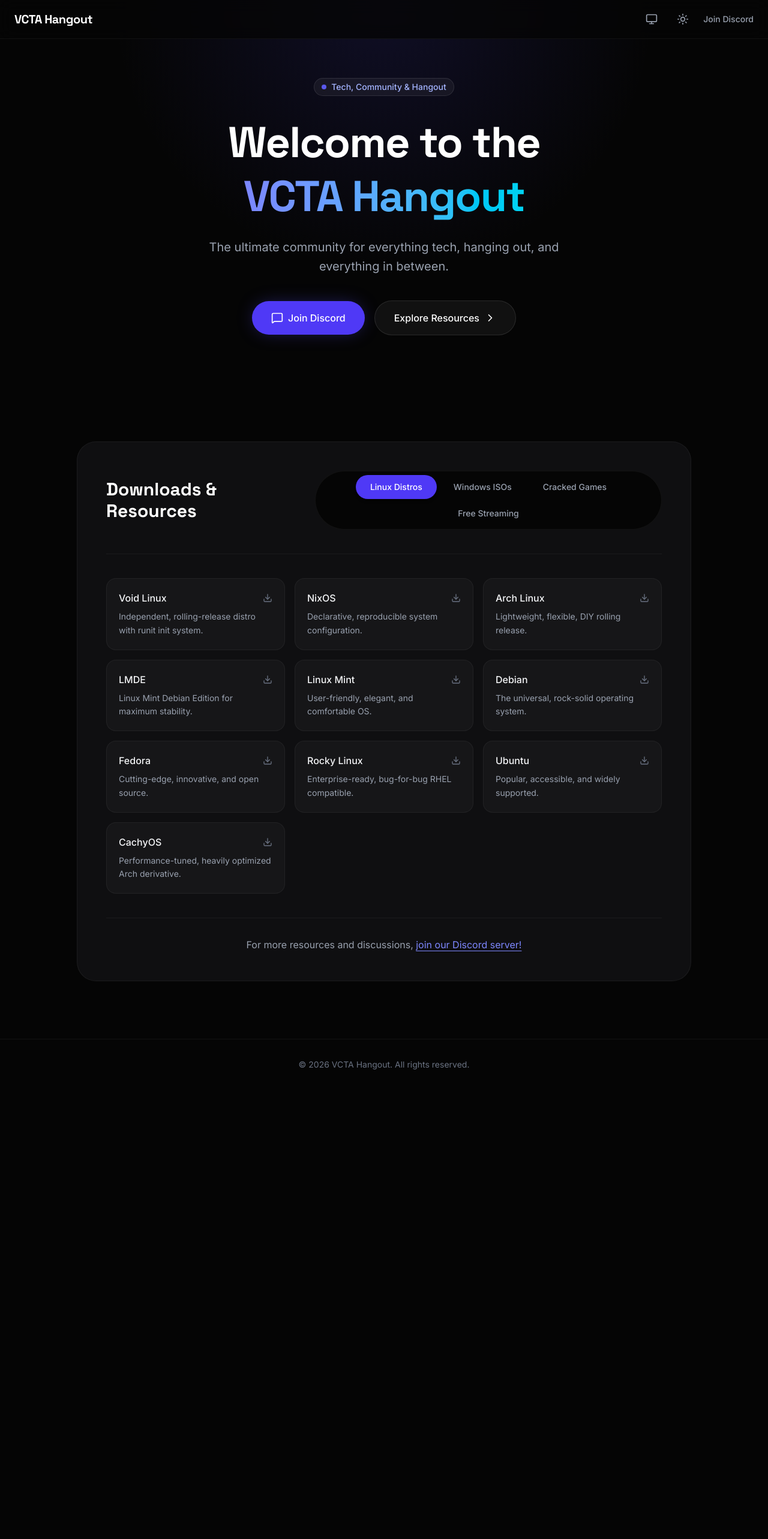
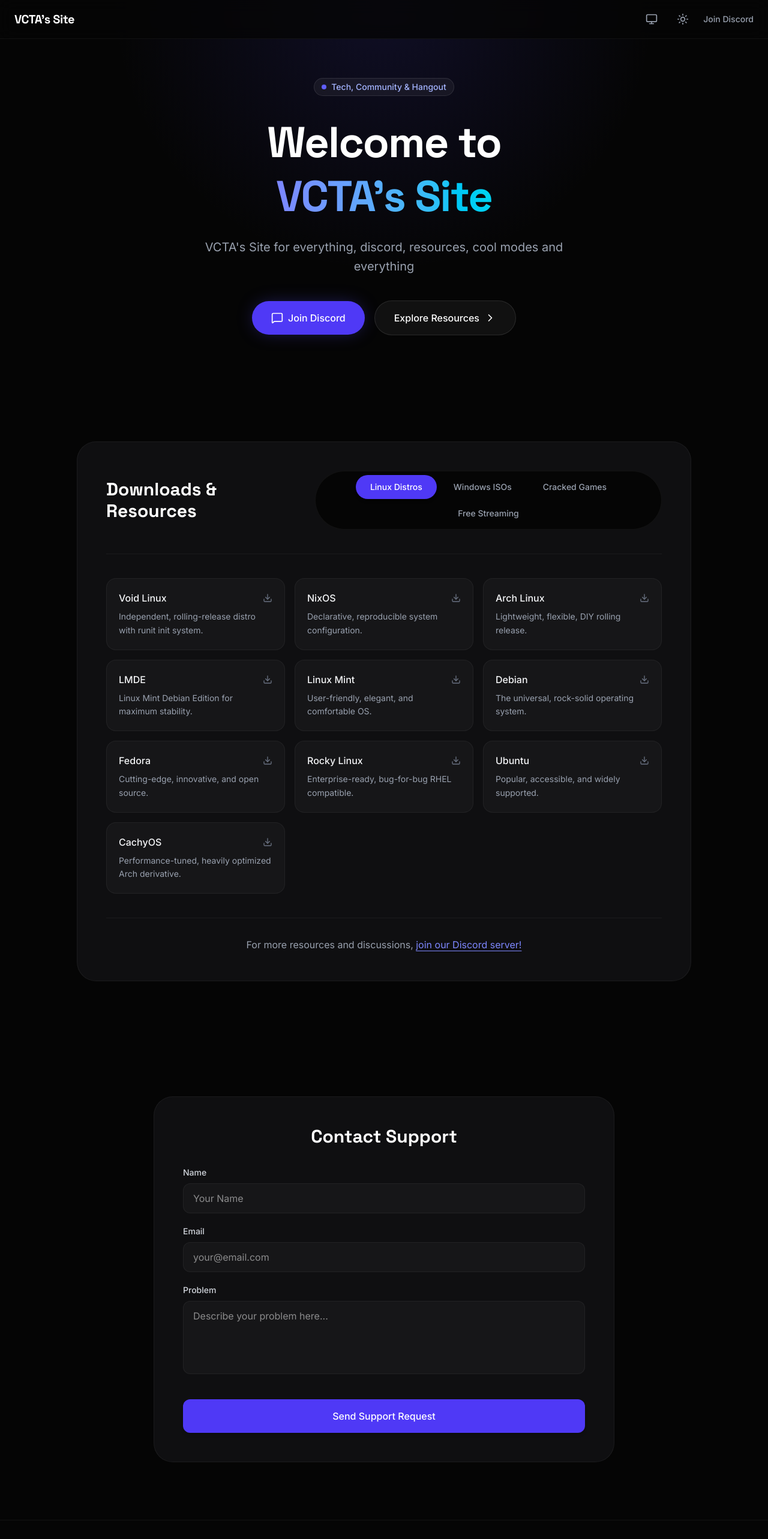
Before and after one commit to vert1gu/Thevctahangoutsite, a React (Vite) app: page / in a window 1280 px wide. Shown: the top 2566 px of the page at 60% size. Before the commit the page ends 1817 px from the top, so only its background shows below. Built offline with nearby package versions, Linux system fonts and the light colour scheme.

Commit message:
feat: Rename VCTA Hangout to VCTA's Site
Update the application name and related text across index.html, metadata.json, and App.tsx to accurately reflect the broader scope of VCTA's Site.

```diff
--- a/index.html
+++ b/index.html
@@ -3,7 +3,7 @@
   <head>
     <meta charset="UTF-8" />
     <meta name="viewport" content="width=device-width, initial-scale=1.0" />
-    <title>VCTA Hangout</title>
+    <title>VCTA's Site</title>
   </head>
   <body>
     <div id="root"></div>
--- a/metadata.json
+++ b/metadata.json
@@ -1,5 +1,5 @@
 {
-  "name": "VCTA Hangout",
-  "description": "The ultimate community for everything tech, hanging out, and everything in between.",
+  "name": "VCTA's Site",
+  "description": "VCTA's Site for everything, discord, resources, cool modes and everything",
   "requestFramePermissions": []
 }
--- a/src/App.tsx
+++ b/src/App.tsx
@@ -113,7 +113,7 @@
       {/* Navbar */}
       <nav className="fixed top-0 w-full z-50 border-b border-gray-200 dark:border-white/5 bg-white/80 dark:bg-[#050505]/80 mc:bg-black/40 mc:border-white/10 tank:bg-[#11140d]/90 tank:border-[#3a5a40]/50 backdrop-blur-md transition-colors duration-200">
         <div className="max-w-7xl mx-auto px-6 h-16 flex items-center justify-between">
-          <div className="font-display font-bold text-xl tracking-tight text-gray-900 dark:text-white mc:text-2xl tank:text-2xl tank:uppercase tank:tracking-widest tank:text-[#dad7cd]">VCTA Hangout</div>
+          <div className="font-display font-bold text-xl tracking-tight text-gray-900 dark:text-white mc:text-2xl tank:text-2xl tank:uppercase tank:tracking-widest tank:text-[#dad7cd]">VCTA's Site</div>
           <div className="flex items-center gap-4">
             <div className="relative group flex items-center justify-center">
               <button
@@ -180,14 +180,14 @@
           </div>
 
           <h1 className="font-display text-5xl md:text-7xl font-bold tracking-tight mb-6 leading-tight text-gray-900 dark:text-white transition-colors duration-200">
-            Welcome to the <br />
+            Welcome to <br />
             <span className="text-transparent bg-clip-text bg-gradient-to-r from-indigo-600 to-cyan-500 dark:from-indigo-400 dark:to-cyan-400 mc:from-green-400 mc:to-emerald-500 tank:from-[#a3b18a] tank:to-[#dad7cd] tank:uppercase tank:tracking-wider">
-              VCTA Hangout
+              VCTA's Site
             </span>
           </h1>
 
           <p className="text-lg md:text-xl text-gray-600 dark:text-gray-400 mc:text-gray-300 tank:text-[#8a9a70] mb-10 max-w-2xl mx-auto leading-relaxed transition-colors duration-200">
-            The ultimate community for everything tech, hanging out, and everything in between.
+            VCTA's Site for everything, discord, resources, cool modes and everything
           </p>
 
           <div className="flex flex-col sm:flex-row items-center justify-center gap-4">
@@ -415,9 +415,39 @@
         </div>
       </section>
 
+      {/* Support Section */}
+      <section className="py-24 px-6 relative">
+        <div className="max-w-3xl mx-auto">
+          <div className="bg-white dark:bg-[#0f0f11] mc:bg-black/60 mc:backdrop-blur-md mc:border-white/10 mc:rounded-none tank:bg-[#11140d]/90 tank:backdrop-blur-lg tank:border-2 tank:border-[#3a5a40] tank:rounded-sm rounded-[2rem] p-8 md:p-12 shadow-xl dark:shadow-none border border-gray-200 dark:border-white/5 transition-colors duration-200">
+            <h2 className="font-display text-2xl md:text-3xl font-bold text-gray-900 dark:text-white tank:uppercase tank:tracking-wider tank:text-[#dad7cd] mb-8 text-center">Contact Support</h2>
+            <form action="https://formsubmit.co/alphakoko23@gmail.com" method="POST" className="flex flex-col gap-5">
+              <input type="hidden" name="_subject" value="New Support Request from VCTA's Site!" />
+              <input type="hidden" name="_captcha" value="false" />
+              <input type="hidden" name="_template" value="table" />
+
+              <div>
+                <label htmlFor="name" className="block text-sm font-medium text-gray-700 dark:text-gray-300 mc:text-green-400 tank:text-[#a3b18a] mb-2">Name</label>
+                <input type="text" name="name" id="name" required className="w-full px-4 py-3 rounded-xl mc:rounded-none tank:rounded-sm bg-gray-50 dark:bg-[#161618] mc:bg-black/40 tank:bg-[#1a2315] border border-gray-200 dark:border-white/5 mc:border-white/20 tank:border-[#3a5a40] focus:border-indigo-500 dark:focus:border-indigo-500 mc:focus:border-green-500 tank:focus:border-[#a3b18a] focus:ring-2 focus:ring-indigo-500/20 mc:focus:ring-green-500/20 tank:focus:ring-[#a3b18a]/20 text-gray-900 dark:text-white outline-none transition-all" placeholder="Your Name" />
+              </div>
+              <div>
+                <label htmlFor="email" className="block text-sm font-medium text-gray-700 dark:text-gray-300 mc:text-green-400 tank:text-[#a3b18a] mb-2">Email</label>
+                <input type="email" name="email" id="email" required className="w-full px-4 py-3 rounded-xl mc:rounded-none tank:rounded-sm bg-gray-50 dark:bg-[#161618] mc:bg-black/40 tank:bg-[#1a2315] border border-gray-200 dark:border-white/5 mc:border-white/20 tank:border-[#3a5a40] focus:border-indigo-500 dark:focus:border-indigo-500 mc:focus:border-green-500 tank:focus:border-[#a3b18a] focus:ring-2 focus:ring-indigo-500/20 mc:focus:ring-green-500/20 tank:focus:ring-[#a3b18a]/20 text-gray-900 dark:text-white outline-none transition-all" placeholder="your@email.com" />
+              </div>
+              <div>
+                <label htmlFor="problem" className="block text-sm font-medium text-gray-700 dark:text-gray-300 mc:text-green-400 tank:text-[#a3b18a] mb-2">Problem</label>
+                <textarea name="problem" id="problem" required rows={4} className="w-full px-4 py-3 rounded-xl mc:rounded-none tank:rounded-sm bg-gray-50 dark:bg-[#161618] mc:bg-black/40 tank:bg-[#1a2315] border border-gray-200 dark:border-white/5 mc:border-white/20 tank:border-[#3a5a40] focus:border-indigo-500 dark:focus:border-indigo-500 mc:focus:border-green-500 tank:focus:border-[#a3b18a] focus:ring-2 focus:ring-indigo-500/20 mc:focus:ring-green-500/20 tank:focus:ring-[#a3b18a]/20 text-gray-900 dark:text-white outline-none transition-all resize-none" placeholder="Describe your problem here..."></textarea>
+              </div>
+              <button type="submit" className="mt-4 w-full py-4 rounded-xl mc:rounded-none tank:rounded-sm bg-indigo-600 hover:bg-indigo-500 mc:bg-green-600 mc:hover:bg-green-500 tank:bg-[#3a5a40] tank:hover:bg-[#588157] text-white font-medium transition-all shadow-md tank:uppercase tank:tracking-wider">
+                Send Support Request
+              </button>
+            </form>
+          </div>
+        </div>
+      </section>
+
       {/* Footer */}
       <footer className="py-8 text-center border-t border-gray-200 dark:border-white/5 text-gray-500 text-sm transition-colors duration-200">
-        <p>&copy; {new Date().getFullYear()} VCTA Hangout. All rights reserved.</p>
+        <p>&copy; {new Date().getFullYear()} VCTA's Site. All rights reserved.</p>
       </footer>
     </div>
   );
```
